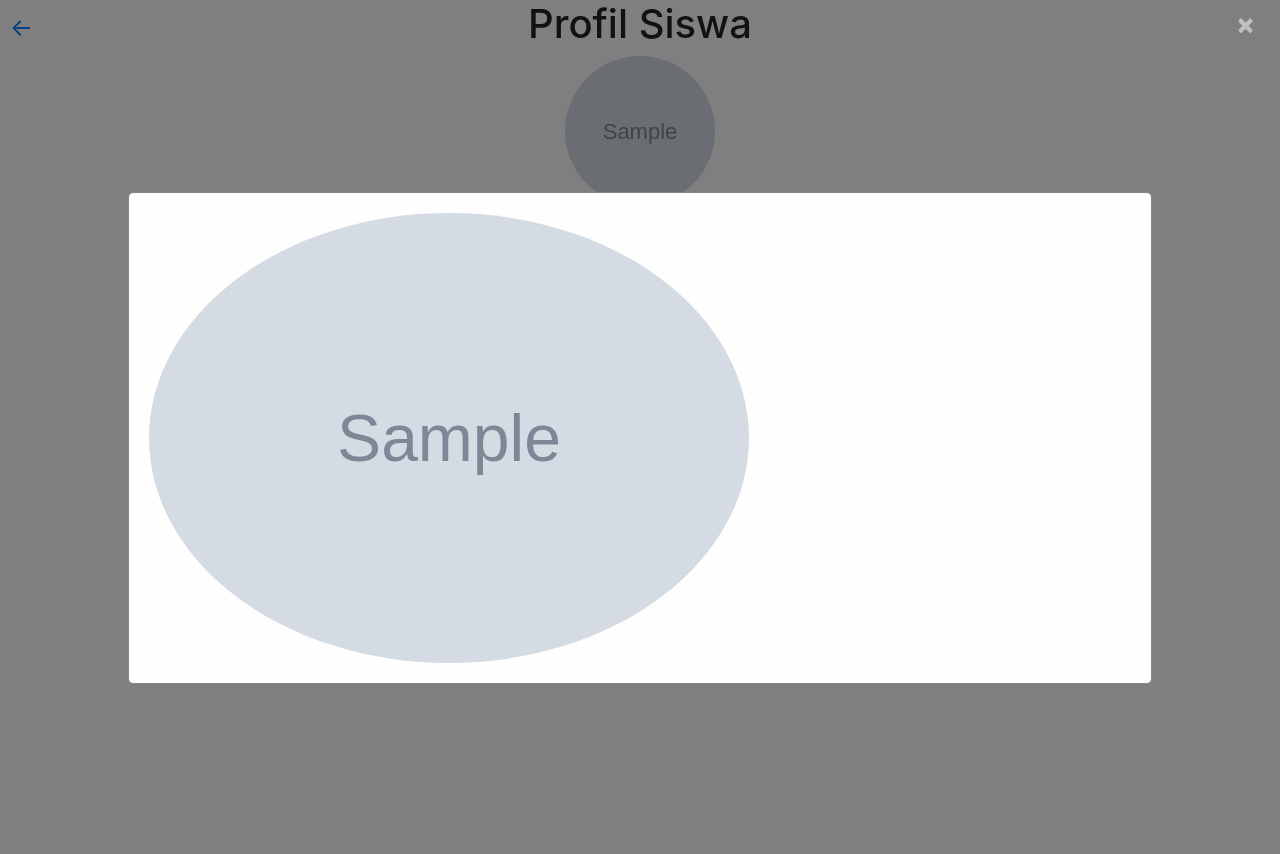
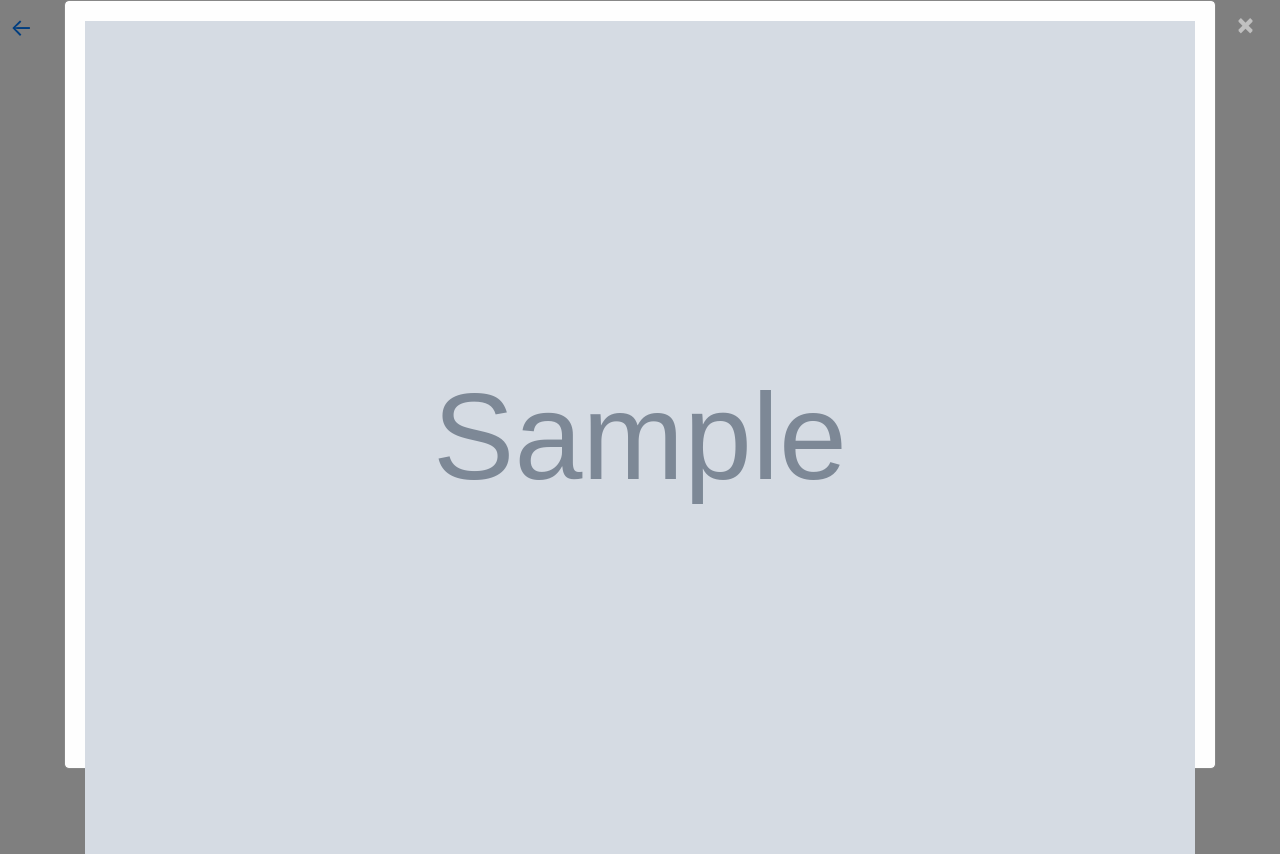
Before and after one commit to RifqiWidhiantoro/School-Management, a PHP site: page /profil.php?id=1 in a window 1280 px wide, after a click that opens the changed part. Run offline with PHP 8.4, Linux system fonts and the light colour scheme; tables that the repository leaves empty or names only in its code hold one stand-in row (values such as "Sample post"); some libraries are stand-ins or nearby versions.

Commit message:
ui for profil

```diff
--- a/profil.php
+++ b/profil.php
@@ -94,10 +94,18 @@ if (!$deleted) {
         }
         .modal-content {
             background-color: #fefefe;
-            margin: 15% auto;
+            margin: auto;
             padding: 20px;
             border: 1px solid #888;
-            width: 80%;
+            max-width: 90%;
+            max-height: 90%;
+        }
+        .modal-content img {
+            max-width: 100%;
+            max-height: 100%;
+            width: auto;
+            height: auto;
+            border-radius: 0;
         }
         .close {
             color: white;
@@ -154,7 +162,7 @@ if (!$deleted) {
         }
         ?>
         <?php if (isset($row) && $row): ?>
-            <img src='asset/thumbnail_image/<?= $row['image'] ?>' width='150' height='150' onclick="document.getElementById('myModal').style.display='block'">
+            <img src='asset/thumbnail_image/<?= $row['image'] ?>' width='160' height='160' onclick="document.getElementById('myModal').style.display='block'">
             <div class="profile-details">
                 <table border="1">
                     <tr>
@@ -202,10 +210,13 @@ if (!$deleted) {
         <span class="close" onclick="document.getElementById('myModal').style.display='none'">&times;</span>
         <div class="modal-content">
             <?php if (isset($row) && $row): ?>
-                <img src='asset/original_image/<?= $row['image'] ?>' width='600'>
+                <img src='asset/original_image/<?= $row['image'] ?>'>
             <?php endif; ?>
         </div>
     </div>
+
+</body>
+</html>
 
     <!-- Bootstrap JS and dependencies -->
     <script src="https://code.jquery.com/jquery-3.5.1.slim.min.js"></script>
```
